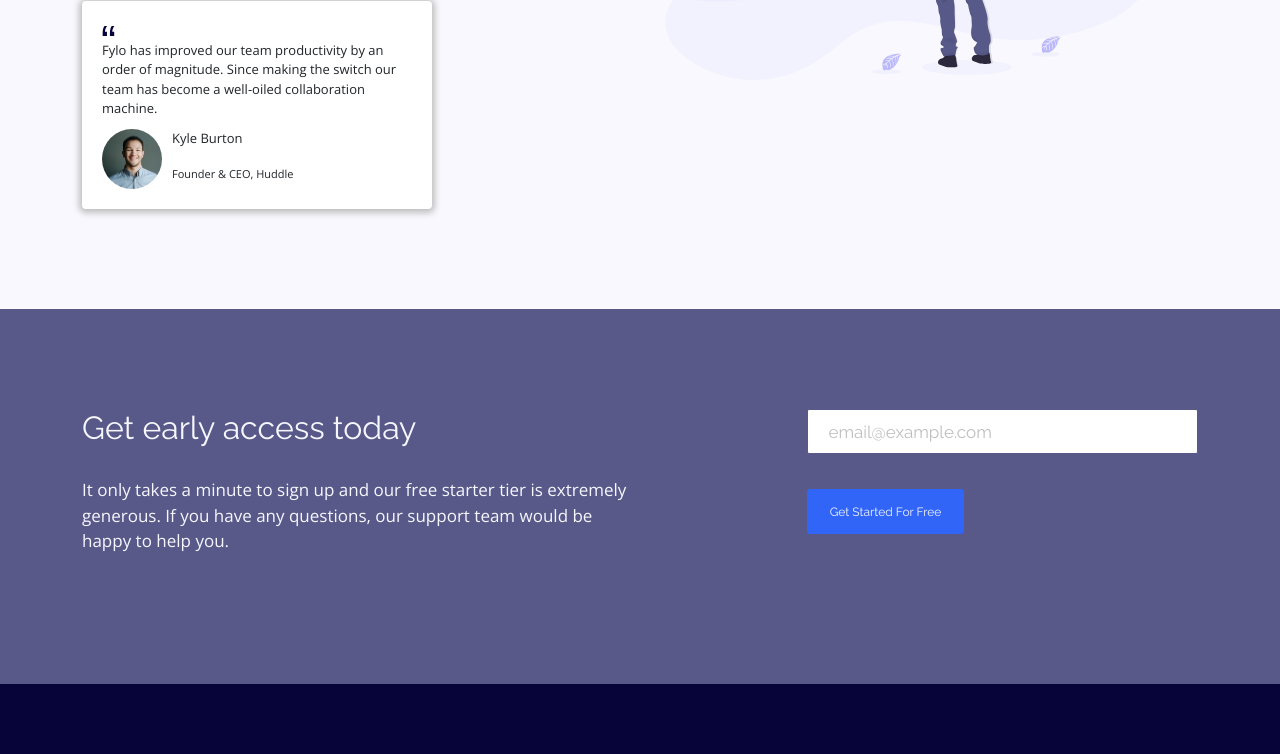
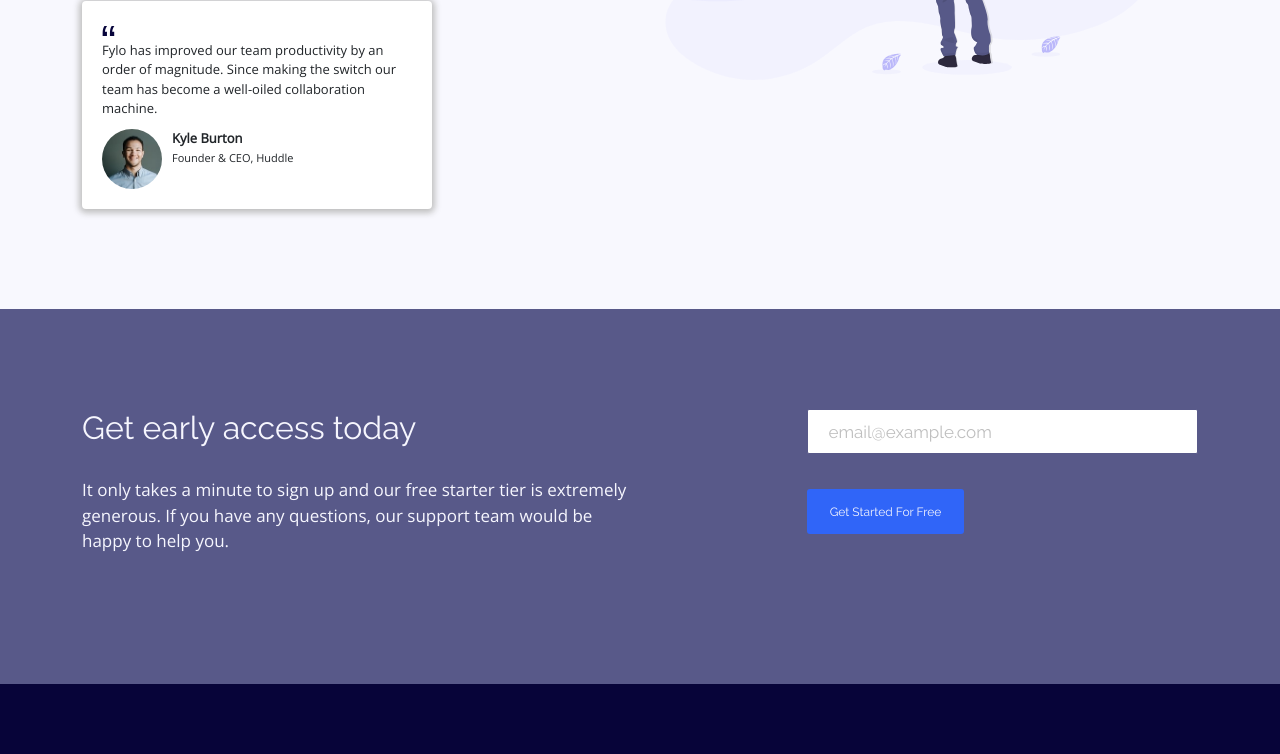
Before and after one commit to zeynabmvs/FyloLandingPage, a plain HTML site: page index.html in a window 1280 px wide. Shown: the part 1300-2054 px from the top of the page. Drawn offline with nearby package versions, Linux system fonts and the light colour scheme.

Commit message:
readme.md and screenshot added

```diff
--- a/app/scss/_section2.scss
+++ b/app/scss/_section2.scss
@@ -99,3 +99,8 @@
     &__right {}
 
 }
+
+address {
+    font-weight: 700;
+    margin-bottom: 0;
+}
```
Also changed, not shown: Screenshot.png (added), dist/style.css, 2 other files.
